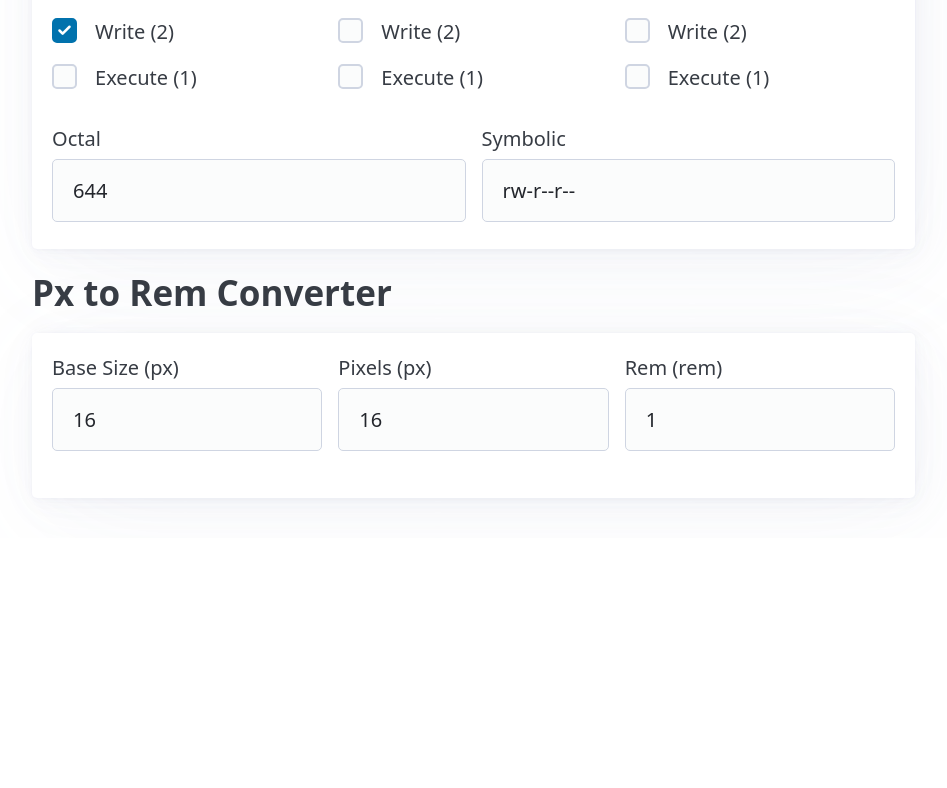
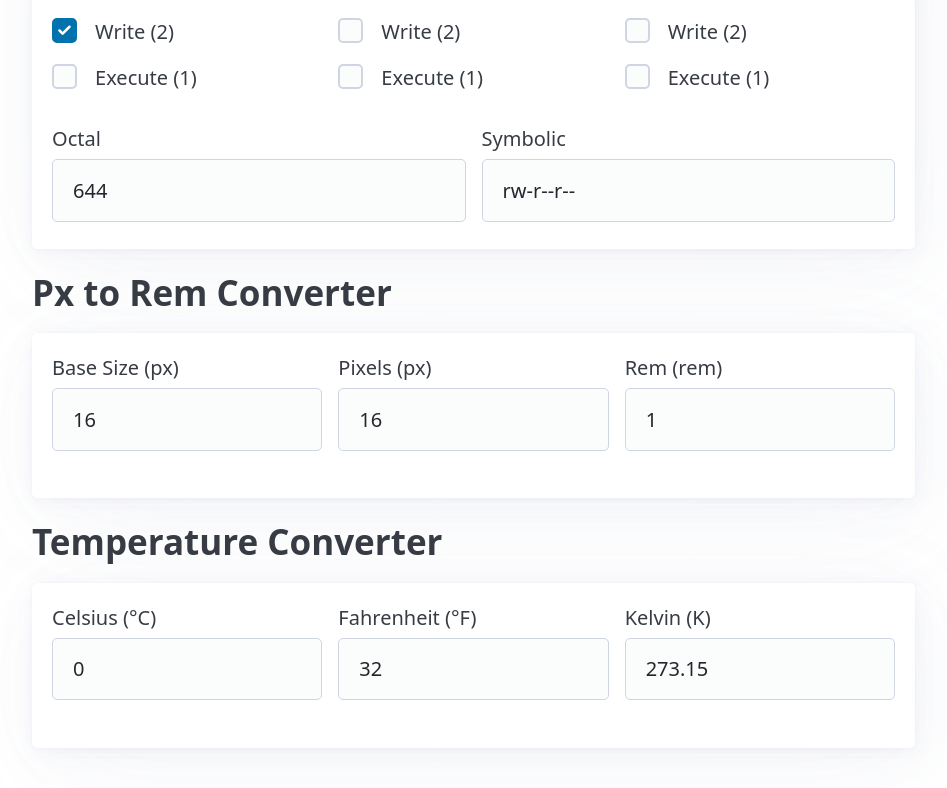
Before and after one commit to bkallaus/quick, a React (Create React App) app: page / in a window 1280 px wide. Shown: the part 3151-3939 px from the top of the page, without its empty margins (325-1272 px from the left). Before the commit the page ends 3689 px from the top, so only its background shows below. Built offline with nearby package versions, Linux system fonts and the light colour scheme.

Commit message:
feat: Add Temperature Converter
Adds a utility to convert between Celsius, Fahrenheit, and Kelvin in real time.

```diff
--- a/src/App.tsx
+++ b/src/App.tsx
@@ -10,6 +10,7 @@ import PasswordGenerator from "./components/password-generator";
 import TimestampConverter from "./components/timestamp-converter";
 import UnixPermissions from "./components/unix-permissions";
 import PxToRem from "./components/px-to-rem";
+import TemperatureConverter from "./components/temperature-converter";
 import SideNav from "./components/side-nav";
 import "./App.css";
 
@@ -34,6 +35,7 @@ export default function App() {
           <div id="timestamp-converter"><TimestampConverter /></div>
           <div id="unix-permissions"><UnixPermissions /></div>
           <div id="px-to-rem"><PxToRem /></div>
+          <div id="temperature-converter"><TemperatureConverter /></div>
         </div>
       </main>
     </div>
--- /dev/null
+++ b/src/components/temperature-converter.tsx
@@ -0,0 +1,89 @@
+import React, { useState, ChangeEvent } from "react";
+import CalculationContainer from "./container";
+
+const TemperatureConverter = () => {
+  const [celsius, setCelsius] = useState<string>("0");
+  const [fahrenheit, setFahrenheit] = useState<string>("32");
+  const [kelvin, setKelvin] = useState<string>("273.15");
+
+  const handleCelsiusChange = (e: ChangeEvent<HTMLInputElement>) => {
+    const value = e.target.value;
+    setCelsius(value);
+
+    const numValue = parseFloat(value);
+    if (!isNaN(numValue)) {
+      setFahrenheit(((numValue * 9) / 5 + 32).toString());
+      setKelvin((numValue + 273.15).toString());
+    } else {
+      setFahrenheit("");
+      setKelvin("");
+    }
+  };
+
+  const handleFahrenheitChange = (e: ChangeEvent<HTMLInputElement>) => {
+    const value = e.target.value;
+    setFahrenheit(value);
+
+    const numValue = parseFloat(value);
+    if (!isNaN(numValue)) {
+      setCelsius((((numValue - 32) * 5) / 9).toString());
+      setKelvin((((numValue - 32) * 5) / 9 + 273.15).toString());
+    } else {
+      setCelsius("");
+      setKelvin("");
+    }
+  };
+
+  const handleKelvinChange = (e: ChangeEvent<HTMLInputElement>) => {
+    const value = e.target.value;
+    setKelvin(value);
+
+    const numValue = parseFloat(value);
+    if (!isNaN(numValue)) {
+      setCelsius((numValue - 273.15).toString());
+      setFahrenheit((((numValue - 273.15) * 9) / 5 + 32).toString());
+    } else {
+      setCelsius("");
+      setFahrenheit("");
+    }
+  };
+
+  return (
+    <div className="component-wrapper">
+      <h2>Temperature Converter</h2>
+      <CalculationContainer>
+        <div style={{ display: "flex", gap: "16px", alignItems: "flex-end", width: "100%", flexWrap: "wrap" }}>
+          <label style={{ flex: 1, minWidth: "120px" }}>
+            Celsius (°C)
+            <input
+              type="number"
+              value={celsius}
+              onChange={handleCelsiusChange}
+              placeholder="0"
+            />
+          </label>
+          <label style={{ flex: 1, minWidth: "120px" }}>
+            Fahrenheit (°F)
+            <input
+              type="number"
+              value={fahrenheit}
+              onChange={handleFahrenheitChange}
+              placeholder="32"
+            />
+          </label>
+          <label style={{ flex: 1, minWidth: "120px" }}>
+            Kelvin (K)
+            <input
+              type="number"
+              value={kelvin}
+              onChange={handleKelvinChange}
+              placeholder="273.15"
+            />
+          </label>
+        </div>
+      </CalculationContainer>
+    </div>
+  );
+};
+
+export default TemperatureConverter;
```
Also changed, not shown: .Jules/pr_manifest.txt (added), 2 other files (tests, documents, lock files or other folders).
